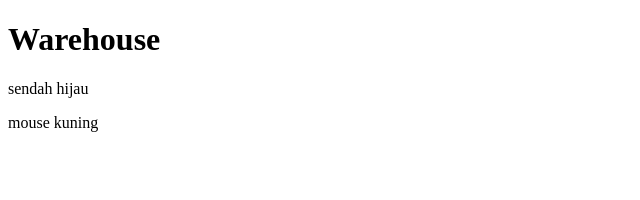
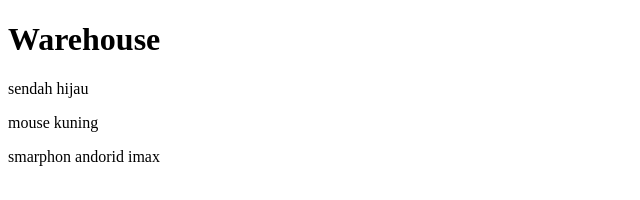
Before and after one commit to Rasikhkp/ngetes-git, a plain HTML site: page warehouse.html in a window 1280 px wide. Shown: the whole page, without its empty margins (0-640 px from the left). Drawn offline with Linux system fonts and the light colour scheme.

Commit message:
modify warehouse di warehouse

```diff
--- a/warehouse.html
+++ b/warehouse.html
@@ -10,5 +10,6 @@
     <h1>Warehouse</h1>
     <p>sendah hijau</p>
     <p>mouse kuning</p>
+    <p>smarphon andorid imax</p>
 </body>
 </html>
```
